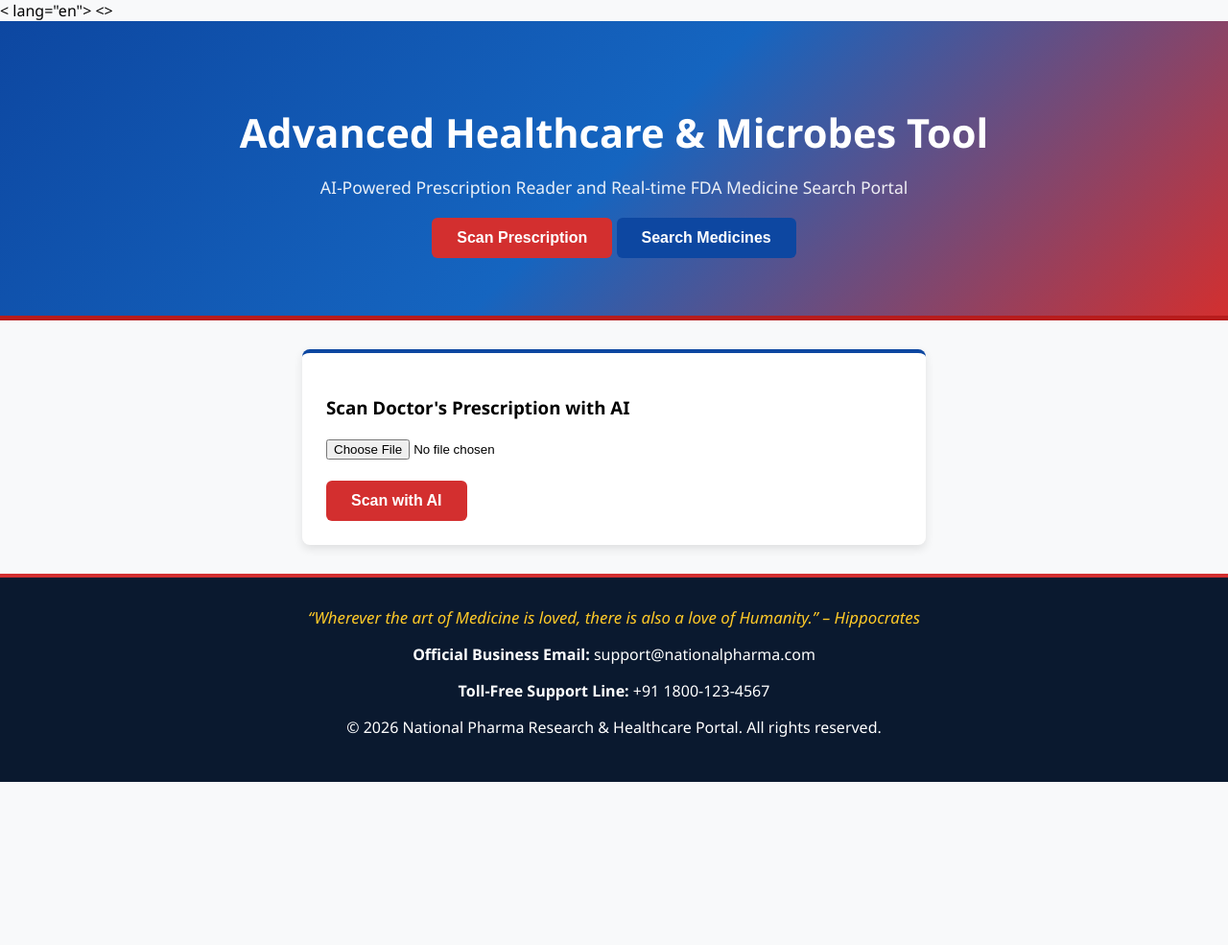
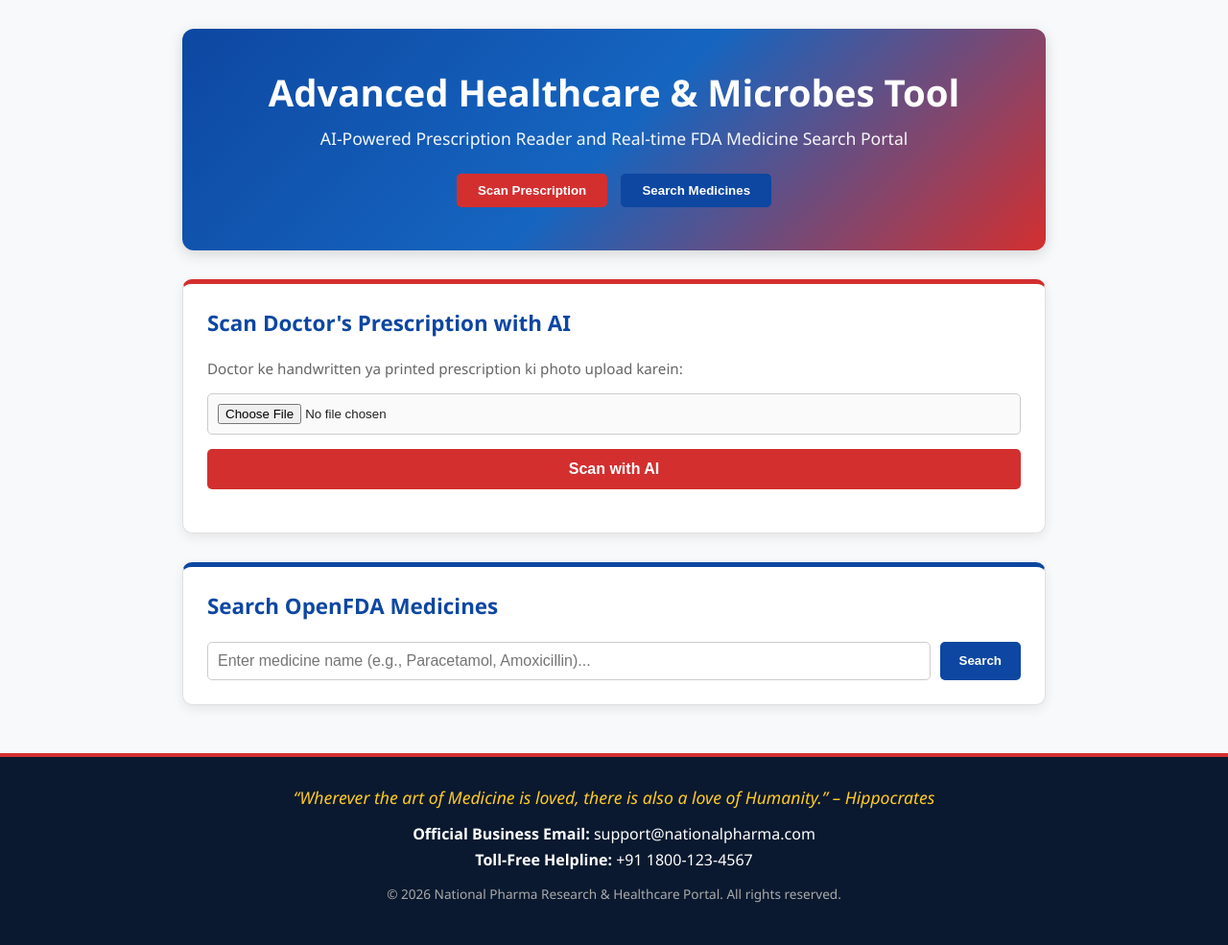
Before and after one commit to mohdshadab01/National_Pharma, a Django app: page / in a window 1280 px wide. Shown: the whole page at 96% size. Before the commit the page ends 815 px from the top, so only its background shows below. Run offline with Django 5.2, Linux system fonts and the light colour scheme; some libraries are stand-ins or nearby versions.

Commit message:
Update home.html and base.html for Gemini AI prescriptions scanner

```diff
--- a/templates/pharmacy/base.html
+++ b/templates/pharmacy/base.html
@@ -1,75 +1,78 @@
 <!DOCTYPE html>
-< lang="en">
+<html lang="en">
 <head>
     <meta charset="UTF-8">
+    <meta name="viewport" content="width=device-width, initial-scale=1.0">
     <title>National Pharma - Healthcare Portal</title>
-    {% load static %}
-    <link rel="stylesheet" href="{% static 'css/style.css' %}">
+    <style>
+        body {
+            margin: 0;
+            padding: 0;
+            font-family: 'Segoe UI', Tahoma, Geneva, Verdana, sans-serif;
+            background-color: #f8f9fa;
+            color: #212121;
+        }
+        .footer-container {
+            background-color: #0a192f;
+            color: white;
+            text-align: center;
+            padding: 30px 20px;
+            margin-top: 50px;
+            border-top: 4px solid #d32f2f;
+        }
+        .quotes-slider {
+            color: #ffca28;
+            font-style: italic;
+            margin-bottom: 15px;
+            font-size: 1.1rem;
+        }
+    </style>
 </head>
-<>
+<body>
 
-    <!-- Hero Header Banner -->
-    <header class="hero-container">
-        <h1 class="hero-title">Advanced Healthcare & Microbes Tool</h1>
-        <p class="hero-subtitle">AI-Powered Prescription Reader and Real-time FDA Medicine Search Portal</p>
-        <div>
-            <button class="btn-red" onclick="document.getElementById('scan-box').scrollIntoView()">Scan Prescription</button>
-            <button class="btn-blue" onclick="document.getElementById('search-box').scrollIntoView()">Search Medicines</button>
-        </div>
-    </header>
+    {% block content %}
+    {% endblock %}
 
-    <!-- Scan Prescription Box (CSRF Token Included) -->
-    <div id="scan-box" class="card-container">
-        <h3>Scan Doctor's Prescription with AI</h3>
-        <form id="upload-form" method="POST" action="/scan-prescription/" enctype="multipart/form-data">
-            {% csrf_token %}
-            <input type="file" name="prescription" required>
-            <br><br>
-            <button type="submit" class="btn-red">Scan with AI</button>
-        </form>
-    </div>
-
-    <!-- Footer & Contact Section -->
     <footer class="footer-container">
         <div class="quotes-slider" id="quote-display">
             “Wherever the art of Medicine is loved, there is also a love of Humanity.” – Hippocrates
         </div>
-        <p><strong>Official Business Email:</strong> support@nationalpharma.com</p>
-        <p><strong>Toll-Free Support Line:</strong> +91 1800-123-4567</p>
-        <p>© 2026 National Pharma Research & Healthcare Portal. All rights reserved.</p>
+        <p style="margin: 5px 0;"><strong>Official Business Email:</strong> support@nationalpharma.com</p>
+        <p style="margin: 5px 0;"><strong>Toll-Free Helpline:</strong> +91 1800-123-4567</p>
+        <p style="font-size: 0.85rem; color: #aaa; margin-top: 15px;">© 2026 National Pharma Research & Healthcare Portal. All rights reserved.</p>
     </footer>
 
     <script>
-        // Quotes Rotator
         const quotes = [
             "“Wherever the art of Medicine is loved, there is also a love of Humanity.” – Hippocrates",
             "“Medicines cure diseases, but only doctors can cure patients.” – Carl Jung",
             "“The science of operations is a science of the mind.” – Florence Nightingale"
         ];
-        let idx = 0;
+        let qIdx = 0;
         setInterval(() => {
-            idx = (idx + 1) % quotes.length;
-            document.getElementById('quote-display').innerText = quotes[idx];
+            qIdx = (qIdx + 1) % quotes.length;
+            const qElem = document.getElementById('quote-display');
+            if(qElem) qElem.innerText = quotes[qIdx];
         }, 5000);
     </script>
-    <!-- Base HTML Content Above -->
 
-    <!-- JavaScript for Gemini AI Prescription Scanner -->
     <script>
     document.addEventListener("DOMContentLoaded", function () {
+        console.log("National Pharma JS Loaded!");
+
         const uploadForm = document.getElementById('upload-form');
 
         if (uploadForm) {
             uploadForm.addEventListener('submit', async function(e) {
-                e.preventDefault();
+                e.preventDefault(); // Page Reload Hone Se Roko
 
                 let formData = new FormData(this);
                 let resultDiv = document.getElementById('scan-result-display');
 
                 // Loading State
                 resultDiv.innerHTML = `
-                    <div style="text-align: center; margin: 25px 0; color: #0d47a1; font-weight: bold;">
-                        <p>🔄 Gemini AI Doctor Prescription Scan kar raha hai, kripya wait karein...</p>
+                    <div style="text-align: center; padding: 20px; color: #0d47a1; font-weight: bold; background: #e3f2fd; border-radius: 6px; margin-top: 15px;">
+                        <p style="margin: 0;">🔄 Gemini AI Prescription Scan kar raha hai, kripya wait karein...</p>
                     </div>
                 `;
 
@@ -84,8 +87,8 @@
                     if (data.status === 'success') {
                         if (data.medicines && data.medicines.length > 0) {
                             let html = `
-                            <div style="margin-top: 25px; overflow-x: auto;">
-                                <h4 style="color: #0d47a1; margin-bottom: 12px;">✅ AI Detected Prescription Details:</h4>
+                            <div style="margin-top: 20px; overflow-x: auto;">
+                                <h4 style="color: #0d47a1; margin-bottom: 10px;">✅ AI Detected Prescription Details:</h4>
                                 <table border="1" style="width:100%; border-collapse:collapse; text-align:left; font-family: sans-serif; box-shadow: 0 2px 8px rgba(0,0,0,0.1);">
                                     <thead>
                                         <tr style="background-color:#0d47a1; color:white;">
@@ -115,16 +118,18 @@
                             </div>`;
                             resultDiv.innerHTML = html;
                         } else {
-                            resultDiv.innerHTML = `<p style="color: #d32f2f; font-weight: bold; margin-top: 15px;">⚠️ Prescription me koi medicine detect nahi hui. Kripya saaf photo upload karein.</p>`;
+                            resultDiv.innerHTML = `<div style="color: #d32f2f; padding: 15px; background: #ffebee; border-radius: 6px; margin-top: 15px; font-weight: bold;">⚠️ Prescription me koi medicine detect nahi hui. Kripya saaf photo upload karein.</div>`;
                         }
                     } else {
-                        resultDiv.innerHTML = `<p style="color: red; font-weight: bold; margin-top: 15px;">❌ Scan Failed: ${data.message}</p>`;
+                        resultDiv.innerHTML = `<div style="color: red; padding: 15px; background: #ffebee; border-radius: 6px; margin-top: 15px; font-weight: bold;">❌ Scan Failed: ${data.message}</div>`;
                     }
                 } catch (err) {
                     console.error("Prescription Scan Error:", err);
-                    resultDiv.innerHTML = `<p style="color: red; font-weight: bold; margin-top: 15px;">❌ Error scanning image. Server response issue.</p>`;
+                    resultDiv.innerHTML = `<div style="color: red; padding: 15px; background: #ffebee; border-radius: 6px; margin-top: 15px; font-weight: bold;">❌ Server Error: Request send nahi ho paaye. Check network tab.</div>`;
                 }
             });
+        } else {
+            console.error("ERROR: upload-form ID nahi mili!");
         }
     });
     </script>
--- a/templates/pharmacy/home.html
+++ b/templates/pharmacy/home.html
@@ -1,36 +1,41 @@
 {% extends 'pharmacy/base.html' %}
 
 {% block content %}
-<div style="max-width: 750px; margin: 40px auto; padding: 25px; font-family: 'Segoe UI', Tahoma, Geneva, Verdana, sans-serif;">
+<div style="max-width: 900px; margin: 30px auto; padding: 0 20px; font-family: 'Segoe UI', Tahoma, Geneva, Verdana, sans-serif;">
 
-    <!-- Header Section -->
-    <div style="text-align: center; margin-bottom: 30px;">
-        <h2 style="color: #0d47a1; margin-bottom: 8px; font-size: 28px;">Smart AI Prescription Scanner</h2>
-        <p style="color: #666; font-size: 15px; margin: 0;">Doctor ke prescription ki photo upload karein aur AI se medicine details scan karein.</p>
+    <div style="text-align: center; background: linear-gradient(135deg, #0d47a1 0%, #1565c0 50%, #d32f2f 100%); color: white; padding: 40px 20px; border-radius: 12px; margin-bottom: 30px; box-shadow: 0 4px 15px rgba(0,0,0,0.15);">
+        <h1 style="margin: 0 0 10px 0; font-size: 2.4rem;">Advanced Healthcare & Microbes Tool</h1>
+        <p style="margin: 0 0 20px 0; font-size: 1.1rem; opacity: 0.95;">AI-Powered Prescription Reader and Real-time FDA Medicine Search Portal</p>
+        <div>
+            <button type="button" onclick="document.getElementById('scan-card').scrollIntoView({behavior: 'smooth'})" style="background-color: #d32f2f; color: white; border: none; padding: 10px 22px; font-weight: bold; border-radius: 5px; cursor: pointer; margin: 5px;">Scan Prescription</button>
+            <button type="button" onclick="document.getElementById('search-card').scrollIntoView({behavior: 'smooth'})" style="background-color: #0d47a1; color: white; border: none; padding: 10px 22px; font-weight: bold; border-radius: 5px; cursor: pointer; margin: 5px;">Search Medicines</button>
+        </div>
     </div>
 
-    <!-- Upload Card -->
-    <div style="background: #ffffff; padding: 30px; border-radius: 12px; border: 1px solid #e0e0e0; box-shadow: 0 4px 12px rgba(0,0,0,0.05);">
-        <form id="upload-form" enctype="multipart/form-data">
+    <div id="scan-card" style="background: #ffffff; padding: 25px; border-radius: 10px; border: 1px solid #e0e0e0; border-top: 5px solid #d32f2f; box-shadow: 0 4px 12px rgba(0,0,0,0.08); margin-bottom: 30px;">
+        <h3 style="color: #0d47a1; margin-top: 0; font-size: 1.4rem;">Scan Doctor's Prescription with AI</h3>
+        <p style="color: #666; font-size: 0.95rem;">Doctor ke handwritten ya printed prescription ki photo upload karein:</p>
+
+        <form id="upload-form" enctype="multipart/form-data" style="margin-top: 15px;">
             {% csrf_token %}
+            <div style="margin-bottom: 15px;">
+                <input type="file" name="prescription" accept="image/*,.pdf" required style="width: 100%; padding: 10px; border: 1px solid #ccc; border-radius: 5px; background: #fafafa; box-sizing: border-box;">
+            </div>
+            <button type="submit" style="background-color: #d32f2f; color: white; border: none; padding: 12px 24px; font-size: 16px; font-weight: bold; border-radius: 5px; cursor: pointer; width: 100%; transition: background 0.3s;">
+                Scan with AI
+            </button>
+        </form>
 
-            <div style="margin-bottom: 20px;">
-                <label style="font-weight: 600; display: block; margin-bottom: 10px; color: #333; font-size: 14px;">
-                    Prescription Image Choose Karein:
-                </label>
-                <input type="file" name="prescription" accept="image/*,.pdf" required
-                       style="width: 100%; padding: 10px; border: 1px solid #ccc; border-radius: 6px; box-sizing: border-box; background: #fafafa;">
-            </div>
+        <div id="scan-result-display" style="margin-top: 20px;"></div>
+    </div>
 
-            <button type="submit" class="btn-red"
-                    style="background-color: #d32f2f; color: white; border: none; padding: 12px 20px; font-size: 16px; font-weight: 600; border-radius: 6px; cursor: pointer; width: 100%; transition: background-color 0.2s ease;">
-                Scan Prescription with AI
-            </button>
+    <div id="search-card" style="background: #ffffff; padding: 25px; border-radius: 10px; border: 1px solid #e0e0e0; border-top: 5px solid #0d47a1; box-shadow: 0 4px 12px rgba(0,0,0,0.08); margin-bottom: 30px;">
+        <h3 style="color: #0d47a1; margin-top: 0; font-size: 1.4rem;">Search OpenFDA Medicines</h3>
+        <form method="GET" action="{% url 'medicine_search' %}" style="display: flex; gap: 10px; margin-top: 15px;">
+            <input type="text" name="q" placeholder="Enter medicine name (e.g., Paracetamol, Amoxicillin)..." required style="flex: 1; padding: 10px; border: 1px solid #ccc; border-radius: 5px; font-size: 1rem;">
+            <button type="submit" style="background-color: #0d47a1; color: white; border: none; padding: 10px 20px; font-weight: bold; border-radius: 5px; cursor: pointer;">Search</button>
         </form>
     </div>
 
-    <!-- Results Display Container -->
-    <div id="scan-result-display" style="margin-top: 25px;"></div>
-
 </div>
 {% endblock %}
```
